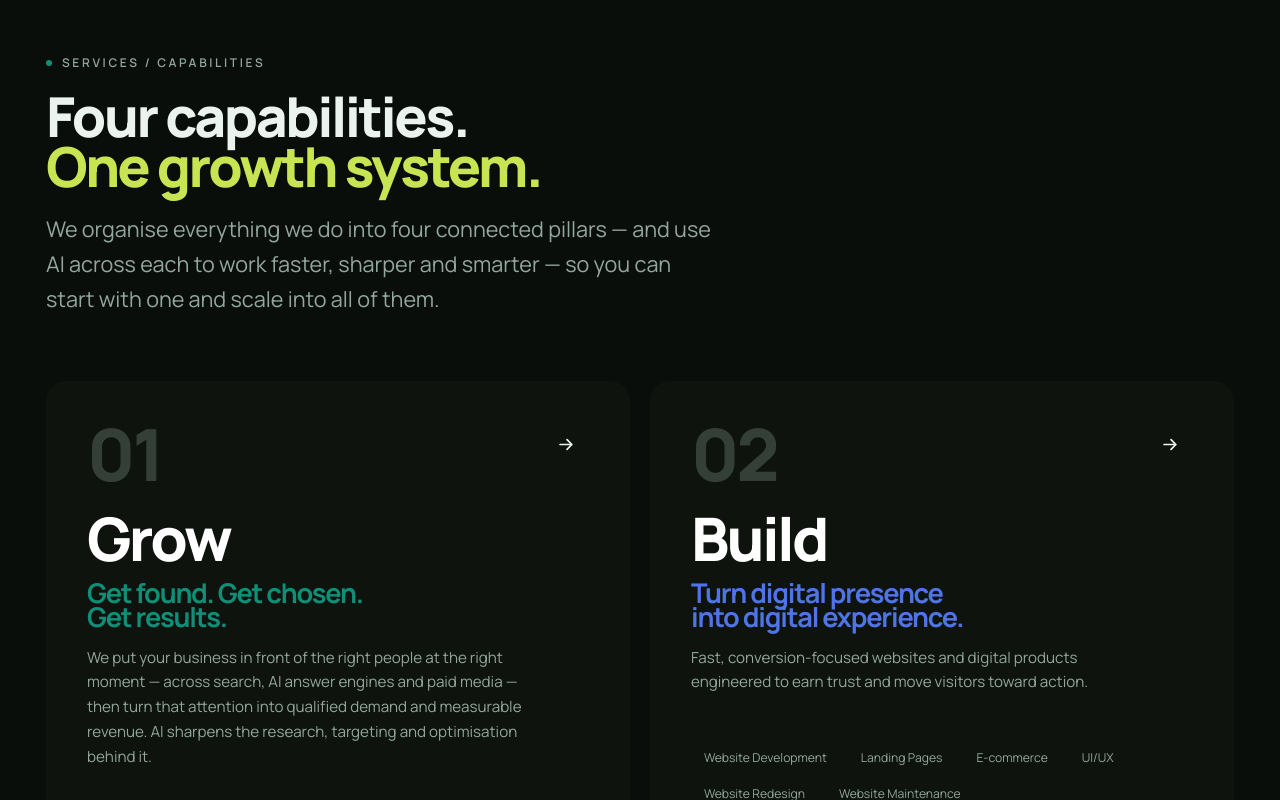
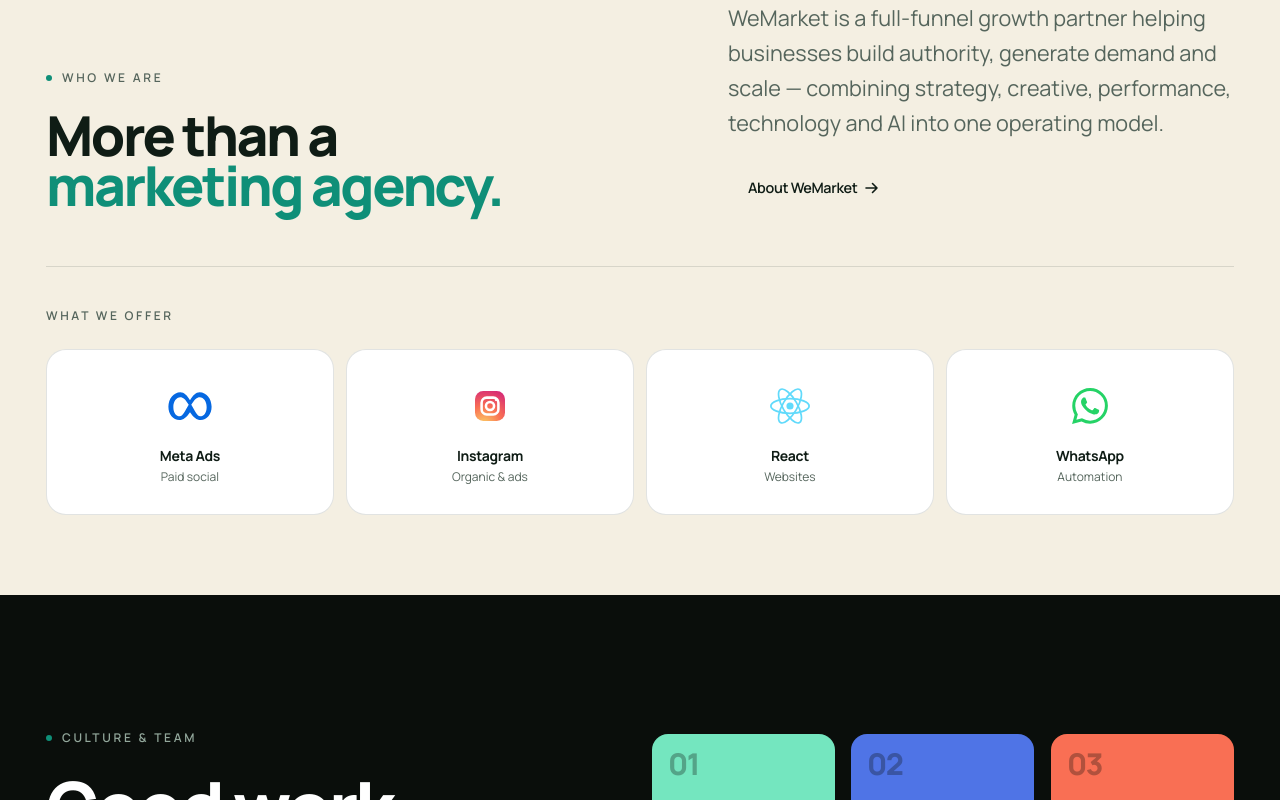
Before and after one commit to mohammedtalha15/we-market, a Next.js app: page / in a window 1280 px wide. Shown: the part 5160-5960 px from the top of the page. Built offline with nearby package versions, Linux system fonts and the light colour scheme.

Commit message:
Refactor Services component: update layout and content, introduce offerings section with icons, and enhance styling. Update footer address to new location.

```diff
--- a/src/components/home/Services.tsx
+++ b/src/components/home/Services.tsx
@@ -1,97 +1,123 @@
-import Link from "next/link";
 import { Container } from "@/components/ui/Container";
-import { SectionHeading } from "@/components/ui/SectionHeading";
 import { Reveal } from "@/components/ui/Reveal";
-import { pillars } from "@/lib/data/services";
+import { Eyebrow } from "@/components/ui/Eyebrow";
+import { Button } from "@/components/ui/Button";
+import { site } from "@/lib/data/site";
+
+const offerings = [
+  { id: "meta", label: "Meta Ads", caption: "Paid social", icon: MetaLogo },
+  { id: "instagram", label: "Instagram", caption: "Organic & ads", icon: InstagramLogo },
+  { id: "react", label: "React", caption: "Websites", icon: ReactLogo },
+  { id: "whatsapp", label: "WhatsApp", caption: "Automation", icon: WhatsAppLogo },
+] as const;
 
 export function Services() {
   return (
-    <section className="bg-ink py-24 text-fg-onDark md:py-32">
+    <section className="bg-paper py-16 md:py-20">
       <Container>
-        <SectionHeading
-          tone="dark"
-          eyebrow="Services / capabilities"
-          title={
-            <>
-              Four capabilities. <span className="text-lime">One growth system.</span>
-            </>
-          }
-          lead="We organise everything we do into four connected pillars — and use AI across each to work faster, sharper and smarter — so you can start with one and scale into all of them."
-        />
+        <div className="grid grid-cols-1 gap-10 lg:grid-cols-[1.1fr_0.9fr] lg:items-end lg:gap-16">
+          <div>
+            <Reveal>
+              <Eyebrow>Who we are</Eyebrow>
+            </Reveal>
+            <Reveal delay={80}>
+              <h2 className="mt-6 font-display text-[length:var(--text-h2)] font-extrabold text-fg">
+                More than a{" "}
+                <span className="text-teal">marketing agency.</span>
+              </h2>
+            </Reveal>
+          </div>
+          <div className="flex flex-col gap-6">
+            <Reveal delay={120}>
+              <p className="text-[length:var(--text-lead)] leading-relaxed text-fg-muted">
+                {site.description}
+              </p>
+            </Reveal>
+            <Reveal delay={180}>
+              <Button href="/about" variant="ghost" className="-ml-1 self-start px-1">
+                About WeMarket
+              </Button>
+            </Reveal>
+          </div>
+        </div>
 
-        <div className="mt-16 grid grid-cols-1 gap-5 md:grid-cols-2">
-          {pillars.map((p, i) => (
-            <Reveal key={p.id} delay={(i % 2) * 90}>
-              <Link
-                href={`/services/${p.slug}`}
-                style={{ ["--accent" as string]: p.accent }}
-                className="group relative flex h-full flex-col overflow-hidden rounded-[var(--radius-card)] border border-line-onDark bg-ink-2/60 p-8 transition-colors duration-500 hover:[border-color:var(--accent)] md:p-10"
-              >
-                {/* accent wash grows from the corner on hover */}
-                <span
-                  aria-hidden
-                  className="pointer-events-none absolute -right-24 -top-24 h-56 w-56 rounded-full opacity-0 blur-2xl transition-opacity duration-500 group-hover:opacity-30 accent-bg"
-                />
-                <div className="relative flex items-start justify-between">
-                  <span
-                    className="font-display text-6xl font-extrabold leading-none text-fg-onDark-muted/30 transition-colors duration-500 group-hover:[color:var(--accent)] md:text-7xl"
-                  >
-                    {p.index}
+        <div className="mt-14 border-t border-line pt-10">
+          <Reveal>
+            <p className="eyebrow text-fg-muted">What we offer</p>
+          </Reveal>
+          <div className="mt-6 grid grid-cols-2 gap-3 sm:grid-cols-4">
+            {offerings.map((item, i) => (
+              <Reveal key={item.id} delay={i * 70}>
+                <div className="flex flex-col items-center gap-3 rounded-[var(--radius-card)] border border-line bg-white px-4 py-7">
+                  <span className="grid h-14 w-14 place-items-center" aria-hidden>
+                    <item.icon />
                   </span>
-                  <span
-                    aria-hidden
-                    className="flex h-11 w-11 items-center justify-center rounded-full border border-line-onDark-strong text-fg-onDark transition-all duration-500 group-hover:[border-color:var(--accent)] group-hover:[background-color:var(--accent)] group-hover:text-ink"
-                  >
-                    <svg width="15" height="15" viewBox="0 0 14 14" fill="none">
-                      <path
-                        d="M1 7h11M7.5 2.5 12 7l-4.5 4.5"
-                        stroke="currentColor"
-                        strokeWidth="1.6"
-                        strokeLinecap="round"
-                        strokeLinejoin="round"
-                      />
-                    </svg>
-                  </span>
+                  <div className="text-center">
+                    <p className="text-sm font-bold tracking-tight text-fg">{item.label}</p>
+                    <p className="mt-0.5 text-[0.75rem] text-fg-muted">{item.caption}</p>
+                  </div>
                 </div>
-
-                <h3 className="relative mt-6 font-display text-5xl font-extrabold tracking-tight text-white md:text-6xl">
-                  {p.name}
-                </h3>
-                <p
-                  className="relative mt-4 font-display text-[1.4rem] font-bold leading-[1.05] tracking-tight md:text-[1.7rem]"
-                  style={{ color: p.accent }}
-                >
-                  {p.statementLines[0]}
-                  <br />
-                  {p.statementLines[1]}
-                </p>
-                <p className="relative mt-4 max-w-md text-[0.95rem] leading-relaxed text-fg-onDark-muted">
-                  {p.description}
-                </p>
-
-                <ul className="relative mt-6 flex flex-wrap gap-2 border-t border-line-onDark pt-6">
-                  {p.services.slice(0, 6).map((s) => (
-                    <li
-                      key={s}
-                      className="rounded-full border border-line-onDark px-3 py-1 text-[0.76rem] text-fg-onDark-muted"
-                    >
-                      {s}
-                    </li>
-                  ))}
-                  {p.services.length > 6 && (
-                    <li
-                      className="rounded-full px-3 py-1 text-[0.76rem] font-semibold"
-                      style={{ color: p.accent }}
-                    >
-                      +{p.services.length - 6} more
-                    </li>
-                  )}
-                </ul>
-              </Link>
-            </Reveal>
-          ))}
+              </Reveal>
+            ))}
+          </div>
         </div>
       </Container>
     </section>
   );
 }
+
+function MetaLogo() {
+  return (
+    <svg viewBox="0 0 36 24" className="h-9 w-auto" fill="#0668E1" aria-hidden>
+      <path d="M24.45 2.8c-2.52 0-4.55 2.05-6.45 5.4C16.1 4.85 14.07 2.8 11.55 2.8 7.2 2.8 3.6 7.05 3.6 12.55c0 4.95 3.15 8.85 7.35 8.85 2.6 0 4.7-1.7 7.05-5.2 2.35 3.5 4.45 5.2 7.05 5.2 4.2 0 7.35-3.9 7.35-8.85C32.4 7.05 28.8 2.8 24.45 2.8Zm-13.2 16.1c-2.5 0-4.35-2.55-4.35-6.15 0-3.7 2-6.55 4.6-6.55 1.9 0 3.55 1.6 5.65 4.95-2.2 3.5-3.85 7.75-5.9 7.75Zm13.5 0c-2.05 0-3.7-4.25-5.9-7.75 2.1-3.35 3.75-4.95 5.65-4.95 2.6 0 4.6 2.85 4.6 6.55 0 3.6-1.85 6.15-4.35 6.15Z" />
+    </svg>
+  );
+}
+
+function InstagramLogo() {
+  return (
+    <svg viewBox="0 0 24 24" className="h-9 w-9" aria-hidden>
+      <defs>
+        <radialGradient id="ig-g" cx="30%" cy="110%" r="120%">
+          <stop offset="0%" stopColor="#fccc63" />
+          <stop offset="50%" stopColor="#f96f54" />
+          <stop offset="100%" stopColor="#d62976" />
+        </radialGradient>
+      </defs>
+      <rect x="2" y="2" width="20" height="20" rx="5.5" fill="url(#ig-g)" />
+      <rect
+        x="6.4"
+        y="6.4"
+        width="11.2"
+        height="11.2"
+        rx="3.4"
+        fill="none"
+        stroke="white"
+        strokeWidth="1.7"
+      />
+      <circle cx="12" cy="12" r="2.7" fill="none" stroke="white" strokeWidth="1.7" />
+      <circle cx="16.15" cy="7.85" r="0.95" fill="white" />
+    </svg>
+  );
+}
+
+function ReactLogo() {
+  return (
+    <svg viewBox="-11.5 -10.23 23 20.46" className="h-10 w-10" aria-hidden>
+      <circle r="2.05" fill="#61DAFB" />
+      <g stroke="#61DAFB" strokeWidth="1" fill="none">
+        <ellipse rx="11" ry="4.2" />
+        <ellipse rx="11" ry="4.2" transform="rotate(60)" />
+        <ellipse rx="11" ry="4.2" transform="rotate(120)" />
+      </g>
+    </svg>
+  );
+}
+
+function WhatsAppLogo() {
+  return (
+    <svg viewBox="0 0 24 24" className="h-9 w-9" fill="#25D366" aria-hidden>
+      <path d="M17.472 14.382c-.297-.149-1.758-.867-2.03-.967-.273-.099-.471-.148-.67.15-.197.297-.767.966-.94 1.164-.173.199-.347.223-.644.075-.297-.15-1.255-.463-2.39-1.475-.883-.788-1.48-1.761-1.653-2.059-.173-.297-.018-.458.13-.606.134-.133.298-.347.446-.52.149-.174.198-.298.298-.497.099-.198.05-.371-.025-.52-.075-.149-.669-1.612-.916-2.207-.242-.579-.487-.5-.669-.51-.173-.008-.371-.01-.57-.01-.198 0-.52.074-.792.372-.272.297-1.04 1.016-1.04 2.479 0 1.462 1.065 2.875 1.213 3.074.149.198 2.096 3.2 5.077 4.487.709.306 1.262.489 1.694.625.712.227 1.36.195 1.871.118.571-.085 1.758-.719 2.006-1.413.248-.694.248-1.289.173-1.413-.074-.124-.272-.198-.57-.347m-5.421 7.403h-.004a9.87 9.87 0 0 1-5.031-1.378l-.361-.214-3.741.982.998-3.648-.235-.374a9.86 9.86 0 0 1-1.51-5.26c.001-5.45 4.436-9.884 9.888-9.884 2.64 0 5.122 1.03 6.988 2.898a9.825 9.825 0 0 1 2.893 6.994c-.003 5.45-4.435 9.884-9.885 9.884m8.413-18.297A11.815 11.815 0 0 0 12.05 0C5.495 0 .16 5.335.157 11.892c0 2.096.547 4.142 1.588 5.945L.057 24l6.305-1.654a11.882 11.882 0 0 0 5.683 1.448h.005c6.554 0 11.89-5.335 11.893-11.893a11.821 11.821 0 0 0-3.48-8.413Z" />
+    </svg>
+  );
+}
--- a/src/components/layout/Footer.tsx
+++ b/src/components/layout/Footer.tsx
@@ -58,7 +58,7 @@ export function Footer() {
             <a href={`mailto:${site.contact.email}`} className="hover:text-white">
               {site.contact.email}
             </a>
-            <p className="mt-2 max-w-xs text-fg-onDark-muted">{site.contact.address}</p>
+            <p className="mt-2 max-w-sm text-fg-onDark-muted">{site.contact.address}</p>
           </div>
         </div>
 
--- a/src/lib/data/site.ts
+++ b/src/lib/data/site.ts
@@ -15,7 +15,7 @@ export const site = {
     phoneHref: "+919740508333",
     email: "info@wemarket.in",
     address:
-      "Magaji Inspire, 1A, Outer Ring Rd, 3rd Block, BDA Layout, 2nd Stage, Nagarabhavi, Bengaluru, Karnataka 560072",
+      "Second Floor, Samruddhi Arcade, 772, 80 Feet Rd, Opp. HDFC Bank, ITI Employees Layout, Mallathahalli, Bengaluru, Karnataka 560056",
     city: "Bengaluru",
   },
 
```
